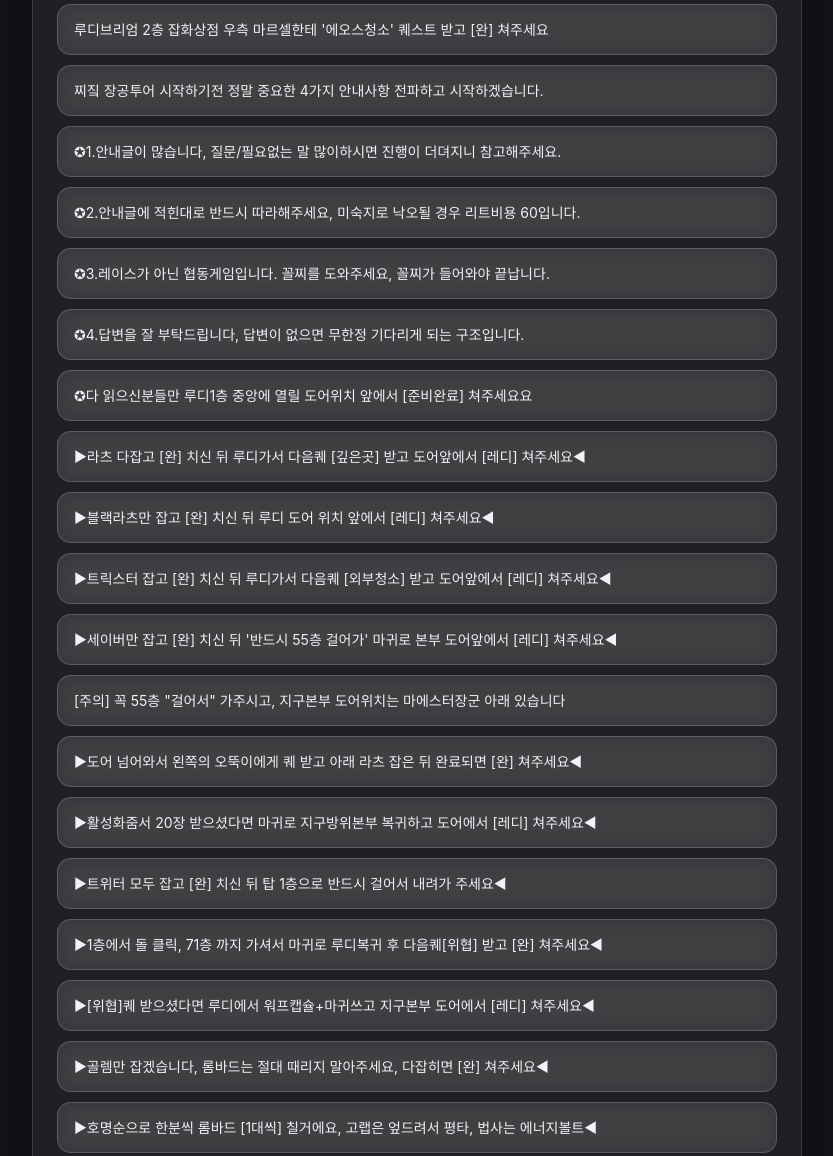
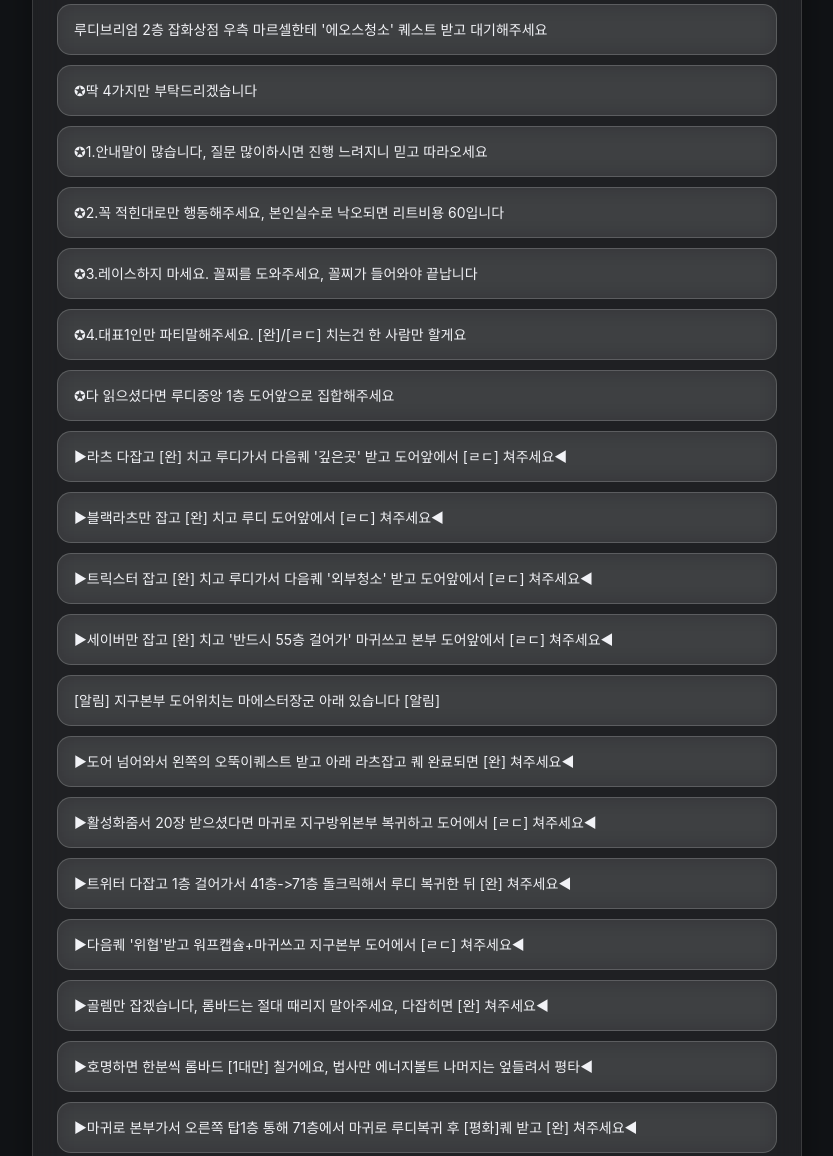
Before and after one commit to joeykoreawy/ludicopy, a plain HTML site: page index.html in a window 1280 px wide. Shown: the part 316-1472 px from the top of the page, without its empty margins (223-1056 px from the left). Drawn offline with Linux system fonts and the light colour scheme.

Commit message:
Update index.html

```diff
--- a/index.html
+++ b/index.html
@@ -24,65 +24,61 @@
         순서대로 교환주시고, [60만] 입니다. 재료로 드리는 호두 & 워프캡슐 잘 보관해주세요
       </li>
       <li class="phrase-item">
-        루디브리엄 2층 잡화상점 우측 마르셀한테 '에오스청소' 퀘스트 받고 [완] 쳐주세요
+        루디브리엄 2층 잡화상점 우측 마르셀한테 '에오스청소' 퀘스트 받고 대기해주세요
       </li>
       <li class="phrase-item">
-        찌짘 장공투어 시작하기전 정말 중요한 4가지 안내사항 전파하고 시작하겠습니다.
+        ✪딱 4가지만 부탁드리겠습니다
       </li>
             <li class="phrase-item">
-        ✪1.안내글이 많습니다, 질문/필요없는 말 많이하시면 진행이 더뎌지니 참고해주세요.
+        ✪1.안내말이 많습니다, 질문 많이하시면 진행 느려지니 믿고 따라오세요
       </li>
             <li class="phrase-item">
-       ✪2.안내글에 적힌대로 반드시 따라해주세요, 미숙지로 낙오될 경우 리트비용 60입니다.
+       ✪2.꼭 적힌대로만 행동해주세요, 본인실수로 낙오되면 리트비용 60입니다
       </li>
             <li class="phrase-item">
-        ✪3.레이스가 아닌 협동게임입니다. 꼴찌를 도와주세요, 꼴찌가 들어와야 끝납니다.
+        ✪3.레이스하지 마세요. 꼴찌를 도와주세요, 꼴찌가 들어와야 끝납니다
       </li>
       <li class="phrase-item">
-        ✪4.답변을 잘 부탁드립니다, 답변이 없으면 무한정 기다리게 되는 구조입니다.
+        ✪4.대표1인만 파티말해주세요. [완]/[ㄹㄷ] 치는건 한 사람만 할게요
       </li>
             <li class="phrase-item">
-        ✪다 읽으신분들만 루디1층 중앙에 열릴 도어위치 앞에서 [준비완료] 쳐주세요요
+        ✪다 읽으셨다면 루디중앙 1층 도어앞으로 집합해주세요
       </li>
       <li class="phrase-item">
-        ▶라츠 다잡고 [완] 치신 뒤 루디가서 다음퀘 [깊은곳] 받고 도어앞에서 [레디] 쳐주세요◀
+        ▶라츠 다잡고 [완] 치고 루디가서 다음퀘 '깊은곳' 받고 도어앞에서 [ㄹㄷ] 쳐주세요◀
       </li>
       <li class="phrase-item">
-        ▶블랙라츠만 잡고 [완] 치신 뒤 루디 도어 위치 앞에서 [레디] 쳐주세요◀
+        ▶블랙라츠만 잡고 [완] 치고 루디 도어앞에서 [ㄹㄷ] 쳐주세요◀
       </li>
 
       <li class="phrase-item">
-        ▶트릭스터 잡고 [완] 치신 뒤 루디가서 다음퀘 [외부청소] 받고 도어앞에서 [레디] 쳐주세요◀
+        ▶트릭스터 잡고 [완] 치고 루디가서 다음퀘 '외부청소' 받고 도어앞에서 [ㄹㄷ] 쳐주세요◀
       </li>
       <li class="phrase-item">
-        ▶세이버만 잡고 [완] 치신 뒤 '반드시 55층 걸어가' 마귀로 본부 도어앞에서 [레디] 쳐주세요◀
+        ▶세이버만 잡고 [완] 치고 '반드시 55층 걸어가' 마귀쓰고 본부 도어앞에서 [ㄹㄷ] 쳐주세요◀
       </li>
       <li class="phrase-item">
-        [주의] 꼭 55층 "걸어서" 가주시고, 지구본부 도어위치는 마에스터장군 아래 있습니다
+        [알림] 지구본부 도어위치는 마에스터장군 아래 있습니다 [알림]
       </li>
 
       <li class="phrase-item">
-        ▶도어 넘어와서 왼쪽의 오뚝이에게 퀘 받고 아래 라츠 잡은 뒤 완료되면 [완] 쳐주세요◀
+        ▶도어 넘어와서 왼쪽의 오뚝이퀘스트 받고 아래 라츠잡고 퀘 완료되면 [완] 쳐주세요◀
       </li>
       <li class="phrase-item">
-        ▶활성화줌서 20장 받으셨다면 마귀로 지구방위본부 복귀하고 도어에서 [레디] 쳐주세요◀
+        ▶활성화줌서 20장 받으셨다면 마귀로 지구방위본부 복귀하고 도어에서 [ㄹㄷ] 쳐주세요◀
       </li>
 
       <li class="phrase-item">
-        ▶트위터 모두 잡고 [완] 치신 뒤 탑 1층으로 반드시 걸어서 내려가 주세요◀
+        ▶트위터 다잡고 1층 걸어가서 41층->71층 돌크릭해서 루디 복귀한 뒤 [완] 쳐주세요◀
       </li>
       <li class="phrase-item">
-        ▶1층에서 돌 클릭, 71층 까지 가셔서 마귀로 루디복귀 후 다음퀘[위협] 받고 [완] 쳐주세요◀
+        ▶다음퀘 '위협'받고 워프캡슐+마귀쓰고 지구본부 도어에서 [ㄹㄷ] 쳐주세요◀
       </li>
-      <li class="phrase-item">
-        ▶[위협]퀘 받으셨다면 루디에서 워프캡슐+마귀쓰고 지구본부 도어에서 [레디] 쳐주세요◀
-      </li>
-
       <li class="phrase-item">
         ▶골렘만 잡겠습니다, 롬바드는 절대 때리지 말아주세요, 다잡히면 [완] 쳐주세요◀
       </li>
       <li class="phrase-item">
-        ▶호명순으로 한분씩 롬바드 [1대씩] 칠거에요, 고랩은 엎드려서 평타, 법사는 에너지볼트◀
+        ▶호명하면 한분씩 롬바드 [1대만] 칠거에요, 법사만 에너지볼트 나머지는 엎들려서 평타◀
       </li>
 
       <li class="phrase-item">
@@ -96,7 +92,7 @@
         ♥장공투어 마음에 드셨나요? 10퍼뜨셨길...남은 에오스줌서 훈지해주심 사랑합니다♥
       </li>
             <li class="phrase-item">
-        ♥우리 사진을 디코에올려놨어요, quest_maple 디코친추해주시고 담에 또 이용해줘용♥
+        ♥quest_maple 디코친추해주시고 담에 또 이용해주세요♥
       </li>
     </ul>
   </ul>
```
